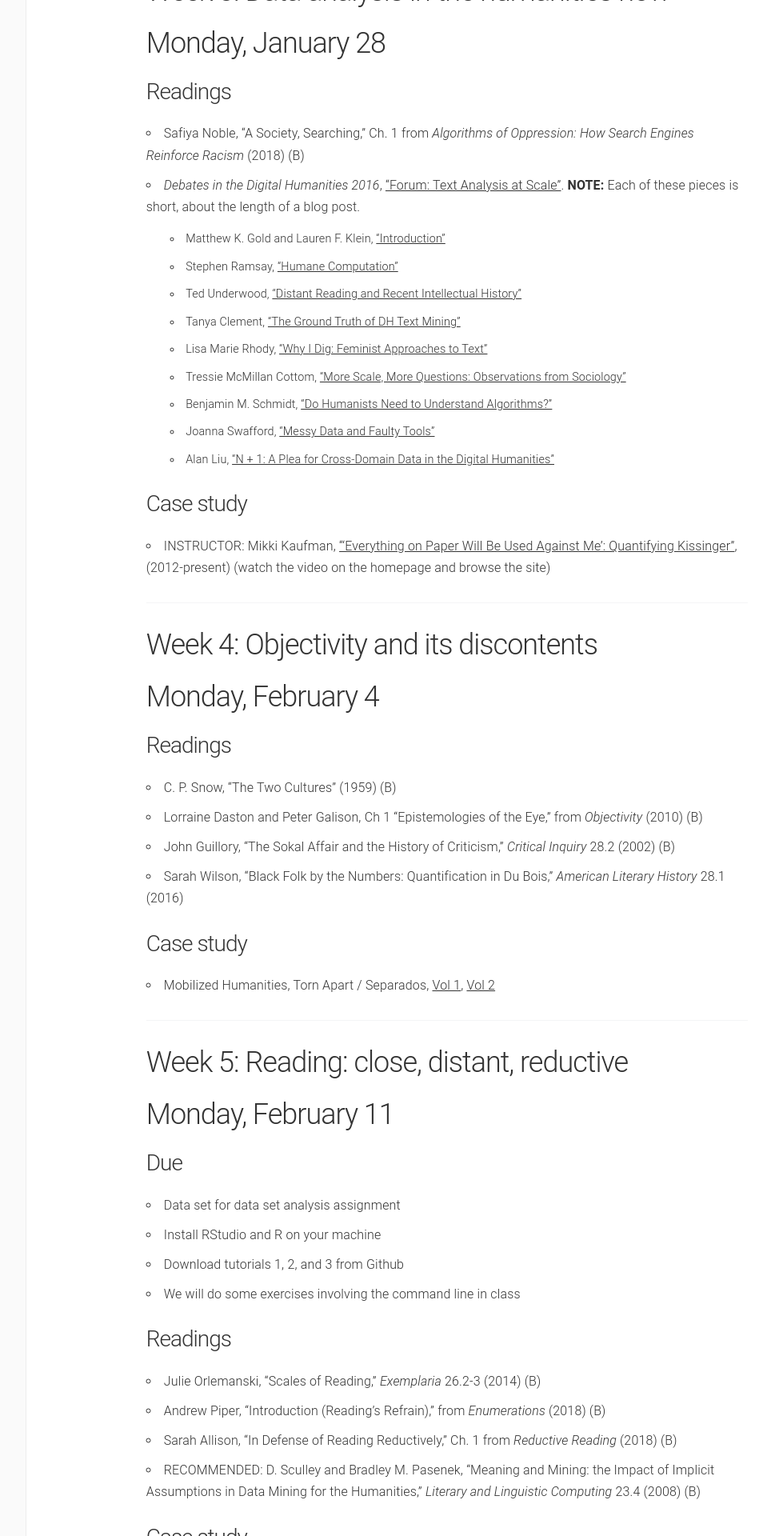
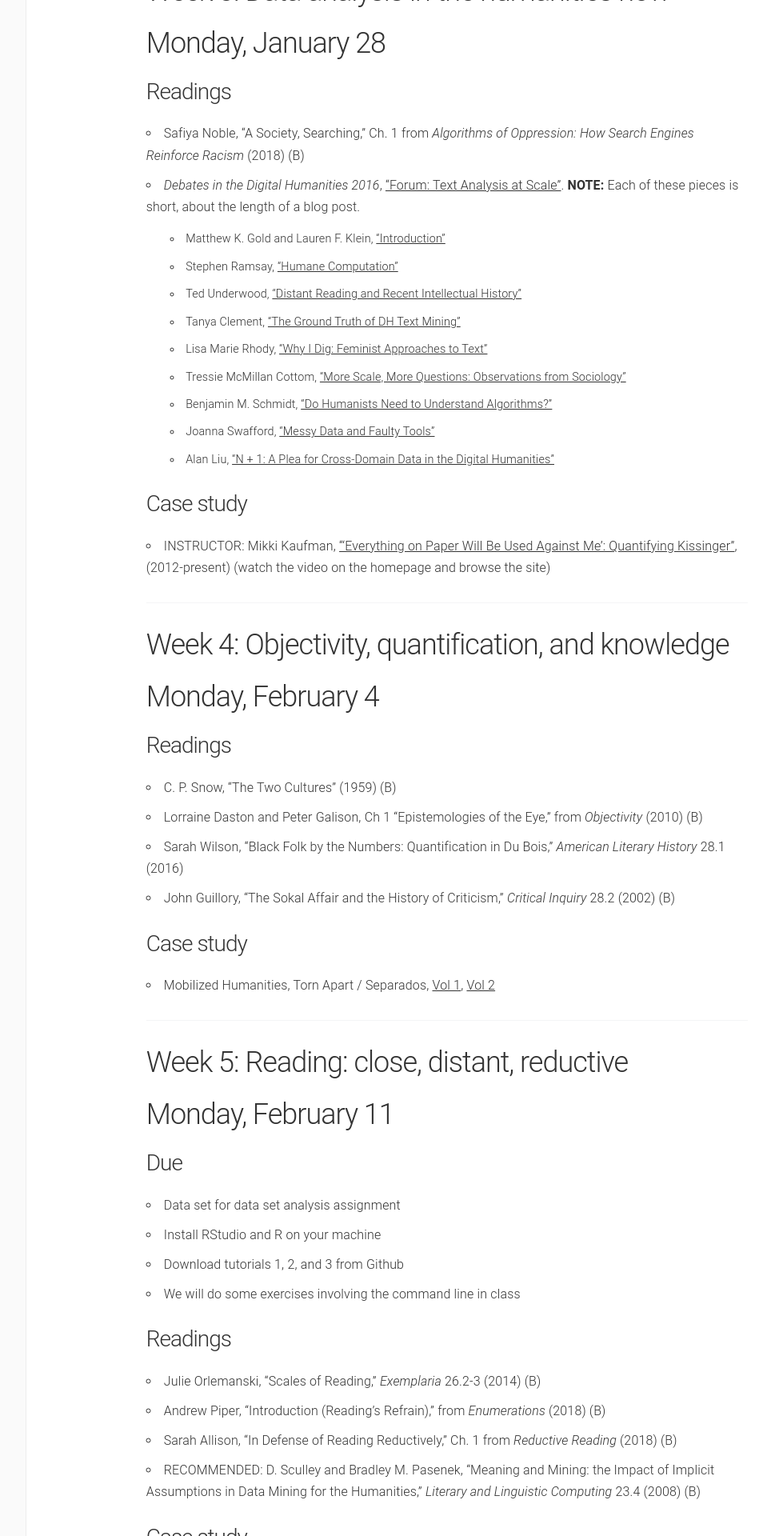
Before and after one commit to lcthomas/eng682s19, a Jekyll site: the page built from schedule.md, in a window 1280 px wide. Shown: the part 1267-3187 px from the top of the page at 80% size, without its empty margins (180-1134 px from the left). Built offline with Jekyll 4.4.1, drawn with Linux system fonts in a browser that asks for light colours.

Commit message:
Week 4 name change

```diff
--- a/schedule.md
+++ b/schedule.md
@@ -49,13 +49,13 @@ _The Administration of DH_
 
 ----
 
-## Week 4: Objectivity and its discontents
+## Week 4: Objectivity, quantification, and knowledge
 ## Monday, February 4
 ### Readings
 * C. P. Snow, “The Two Cultures” (1959) (B)
 * Lorraine Daston and Peter Galison, Ch 1 “Epistemologies of the Eye,” from _Objectivity_ (2010) (B)
+* Sarah Wilson, “Black Folk by the Numbers: Quantification in Du Bois,” _American Literary History_ 28.1 (2016)
 * John Guillory, “The Sokal Affair and the History of Criticism,” _Critical Inquiry_ 28.2 (2002) (B)
-* Sarah Wilson, “Black Folk by the Numbers: Quantification in Du Bois,” _American Literary History_ 28.1 (2016)
 
 ### Case study
 * Mobilized Humanities, Torn Apart / Separados, [Vol 1](http://xpmethod.plaintext.in/torn-apart/volume/1/), [Vol 2](http://xpmethod.plaintext.in/torn-apart/volume/2/)
```
